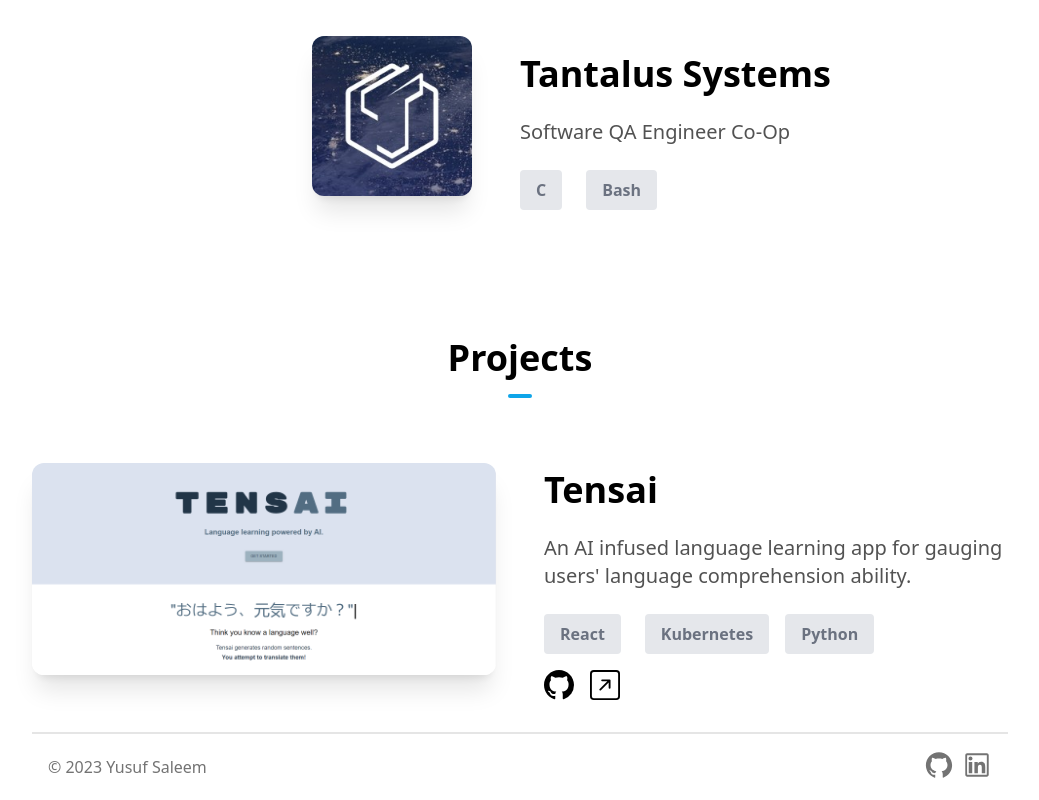
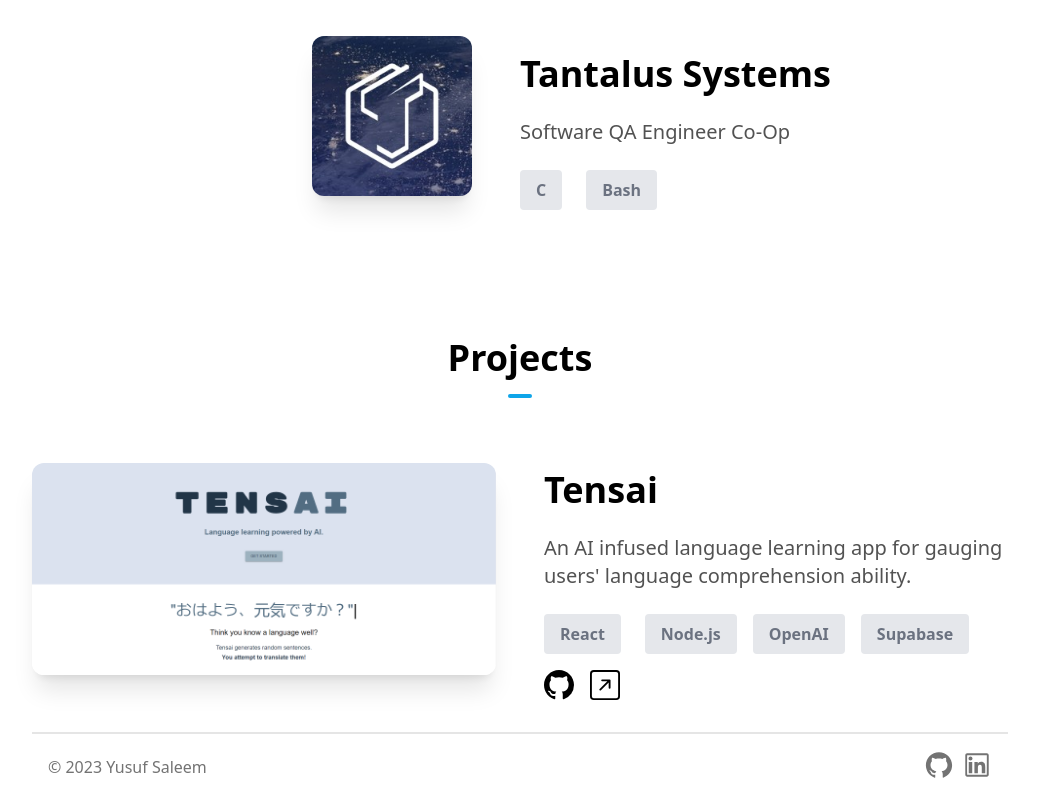
Before and after one commit to yusuf-saleem/portfolio, a Next.js app: page / in a window 1280 px wide. Shown: the part 2745-3545 px from the top of the page, without its empty margins (120-1159 px from the left). Built offline with nearby package versions, Linux system fonts and the light colour scheme.

Commit message:
Update ProjectsSection.tsx

```diff
--- a/components/ProjectsSection.tsx
+++ b/components/ProjectsSection.tsx
@@ -34,8 +34,9 @@ const ProjectsSection = () => {
             image: "/tensai.png",
             skills: [
                 { skill: "React" },
-                { skill: "Kubernetes" },
-                { skill: "Python" },
+                { skill: "Node.js" },
+                { skill: "OpenAI" },
+                { skill: "Supabase" },
             ],
             github: "https://github.com/yusuf-saleem/tensai",
             link: "https://tensai.netlify.app/",
```
